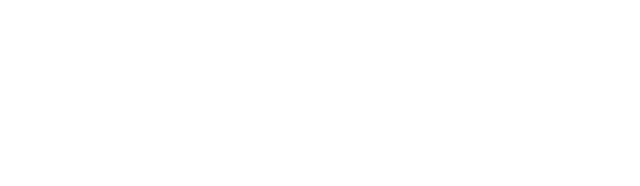
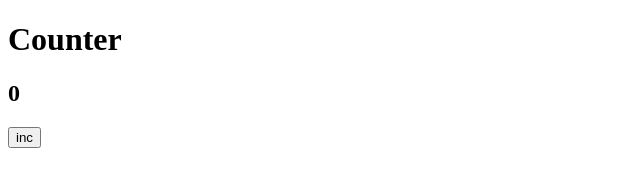
Before and after one commit to DinaLysenko/simpleCounter, a plain HTML site: page index.html in a window 1280 px wide. Shown: the whole page, without its empty margins (0-640 px from the left). Drawn offline with Linux system fonts and the light colour scheme.

Commit message:
create component

```diff
--- /dev/null
+++ b/counter/component/button/Button.js
@@ -0,0 +1,5 @@
+export function Button(name){
+    let button=document.createElement('button')
+    button.append(name)
+    return button
+}
--- /dev/null
+++ b/counter/component/header/Header.js
@@ -0,0 +1,7 @@
+import {data} from "../../../data/data.js";
+
+export function Header() {
+    let header = document.createElement('h1')
+    header.innerText = data.title
+    return header
+}
--- /dev/null
+++ b/counter/component/value/Value.js
@@ -0,0 +1,7 @@
+import {data} from "../../../data/data.js";
+
+export function Value(){
+    let value = document.createElement('h2')
+    value.append(data.counterValue)
+    return value
+}
--- /dev/null
+++ b/counter/renderCounter.js
@@ -0,0 +1,10 @@
+import {Header} from "./component/header/Header.js";
+import {Value} from "./component/value/Value.js";
+import {Button} from "./component/button/Button.js";
+
+export function renderCounter(){
+    document.body.innerText=''
+    document.body.append(Header())
+    document.body.append(Value())
+    document.body.append(Button('inc'))
+}
--- /dev/null
+++ b/data/data.js
@@ -0,0 +1,11 @@
+
+export let data={
+    counterValue: 0,
+    title: 'Counter'
+}
+// каждую секунду будем увеличивать data.count
+// setInterval(function() {
+//     data.counterValue++;
+//     // и затем перерисовывать весь счётчик
+//     renderCounter(data.counterValue);
+// }, 1000);
--- a/index.html
+++ b/index.html
@@ -5,6 +5,6 @@
     <title>Title</title>
 </head>
 <body>
-<script src="main.js"></script>
+<script src="main.js" type="module"></script>
 </body>
 </html>
--- a/main.js
+++ b/main.js
@@ -0,0 +1,3 @@
+import {renderCounter} from "./counter/renderCounter.js";
+
+renderCounter()
```
